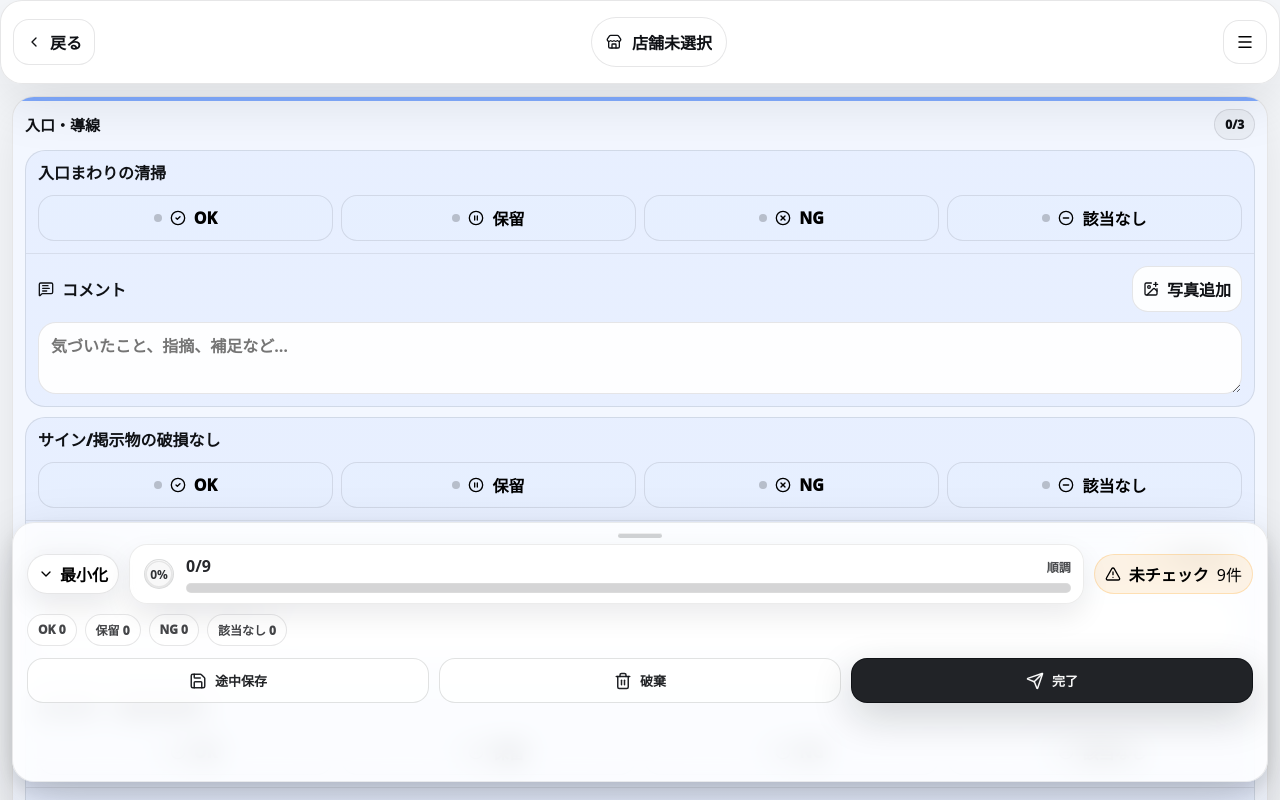
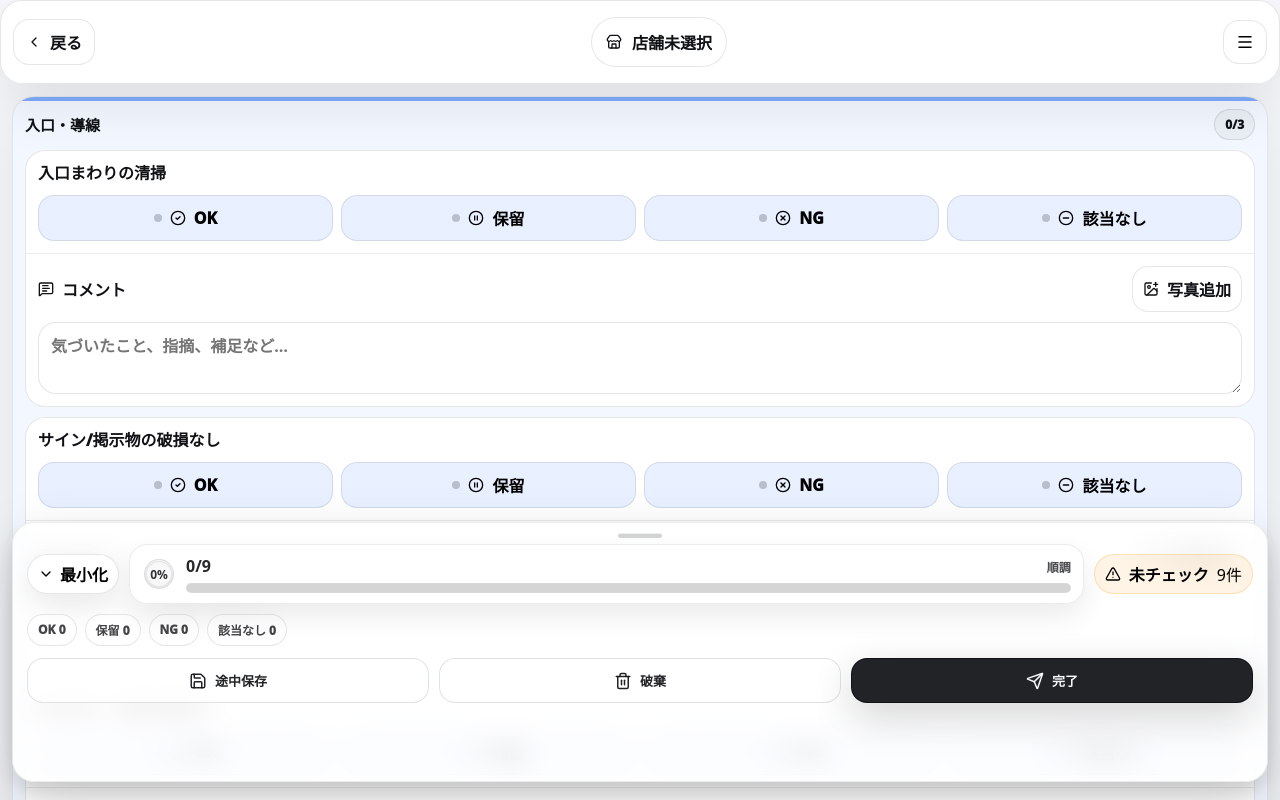
Before and after one commit to ryohe-end/qsc-app, a Next.js app: page /check/run in a window 1280 px wide. Built offline with nearby package versions, Linux system fonts and the light colour scheme.

Commit message:
chore: init Next.js app for QSC

```diff
--- a/src/app/check/run/CheckRunPage.base.module.css
+++ b/src/app/check/run/CheckRunPage.base.module.css
@@ -296,21 +296,10 @@
 }
 
 /* ✅ 現在エリア（薄い線＋薄い塗り） */
-.areaCurrent{
-  border-color: rgba(35,110,255,0.26);
-  background: rgba(35,110,255,0.10);
-  box-shadow: none;
-}
-
-/* ✅ NG/HOLD 警告（優先度: NG > HOLD） */
-.areaWarnNg{
-  border-color: rgba(255,59,48,0.24);
-  background: rgba(255,59,48,0.08);
-}
-
-.areaWarnHold{
-  border-color: rgba(255,149,0,0.24);
-  background: rgba(255,149,0,0.08);
+.areaCurrent .qscItemCard,
+.areaWarnNg .qscItemCard,
+.areaWarnHold .qscItemCard{
+  background: #ffffff !important;
 }
 
 /* 右側のまとまり */
@@ -451,10 +440,9 @@
 }
 
 /* ✅ カードにもセクション色を極薄で反映 */
-.qscItemTint{
-  background:
-    linear-gradient(0deg, var(--secTint, rgba(35,110,255,0.06)), var(--secTint, rgba(35,110,255,0.06))),
-    rgba(255,255,255,0.96);
+.qscItemCard{
+  background: #ffffff !important;
+  border: 1px solid rgba(15,17,21,0.10);
 }
 
 .itemError{
--- a/src/app/layout.tsx
+++ b/src/app/layout.tsx
@@ -1,13 +1,28 @@
 // src/app/layout.tsx
-import type { Metadata } from "next";
+import type { Metadata, Viewport } from "next";
 import "./globals.css";
 import AppChrome from "@/components/AppChrome";
 
+/* =========================
+   Metadata
+   ========================= */
 export const metadata: Metadata = {
   title: "QSC Check",
   description: "Quality / Service / Cleanliness 点検アプリ",
 };
 
+/* =========================
+   Viewport（スマホ拡大対策の本命）
+   ========================= */
+export const viewport: Viewport = {
+  width: "device-width",
+  initialScale: 1,
+  viewportFit: "cover", // iPhone notch / safe-area 対応
+};
+
+/* =========================
+   Root Layout
+   ========================= */
 export default function RootLayout({
   children,
 }: Readonly<{ children: React.ReactNode }>) {
```
